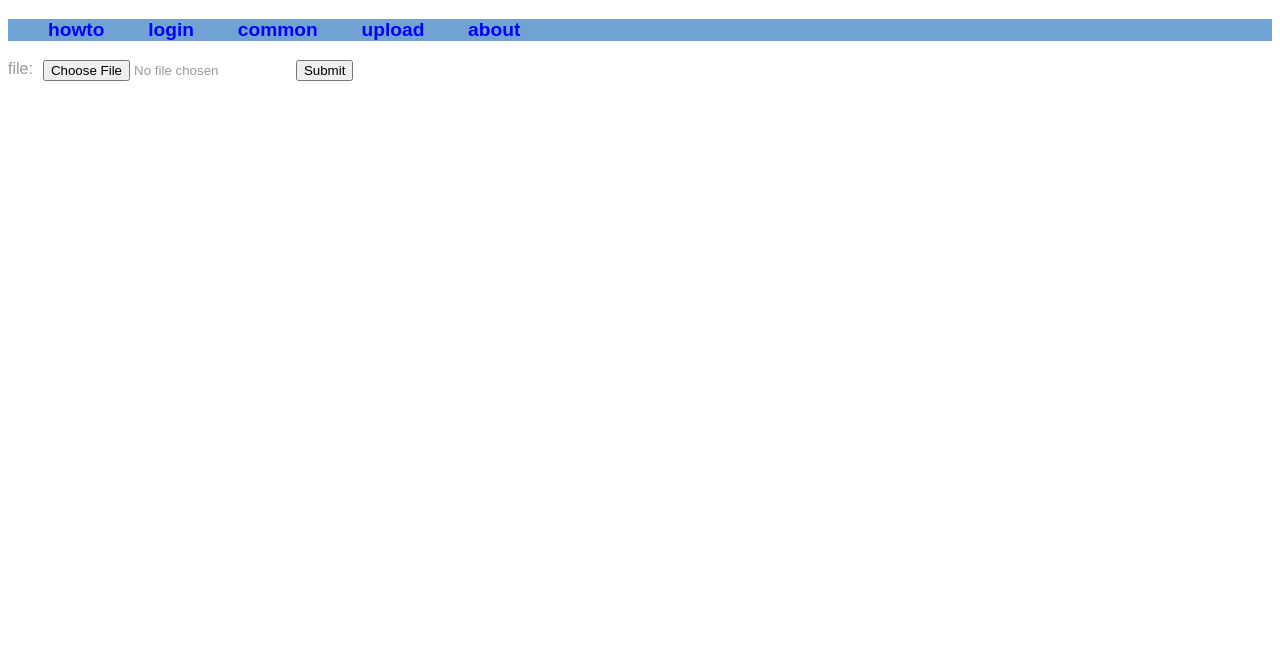
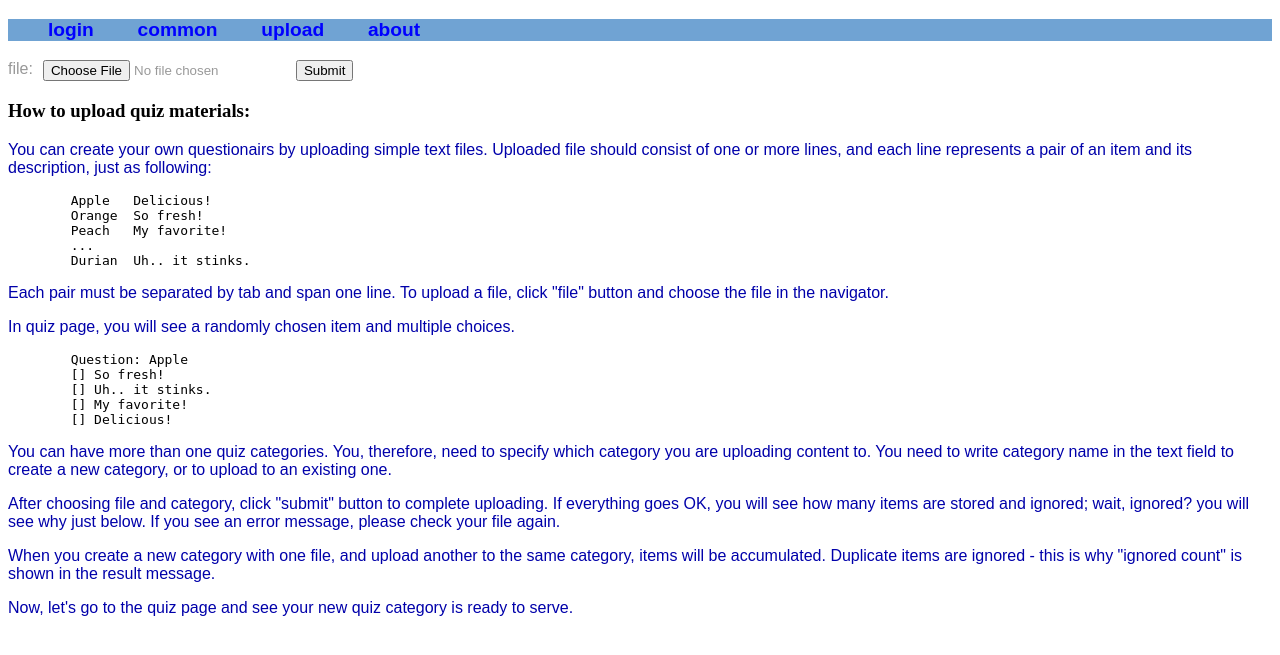
Before and after one commit to kyeru/appengine_flask_code, a Flask app: page /upload/ in a window 1280 px wide. Shown: the top 655 px of the page. Run offline with Flask 2, Linux system fonts and the light colour scheme.

Commit message:
howto page content moved to about and upload pages

```diff
--- a/mymodules/appmain.py
+++ b/mymodules/appmain.py
@@ -34,11 +34,6 @@ def default():
 @app.route('/signin/', methods = ['GET', 'POST'])
 def signin():
     return renderer.under_construction()
-
-# howto
-@app.route('/howto/')
-def howto():
-    return renderer.render_page('howto.html')
 
 # about
 @app.route('/about/')
@@ -80,9 +75,12 @@ def common_type_quiz(category = None):
 @app.route('/yours/<category>/', methods = ['GET', 'POST'])
 def user_defined_quiz(category = None):
     if category == None:
-        return quiz.common_quiz_map()
+        return quiz.user_defined_quiz_map()
     else:
-        return quiz.common_quiz_map()
+        if request.method == 'GET':
+            return quiz.quiz_input(category, False)
+        else:
+            return quiz.evaluate_result(category, False)
 
 @app.route('/grade/')
 @app.route('/grade/<category>/')
--- a/mymodules/quiz.py
+++ b/mymodules/quiz.py
@@ -171,8 +171,12 @@ def common_quiz_map():
                                 categories = common_categories)
 
 def user_defined_quiz_map():
-    # FIXME
-    global common_categories
+    user_categories = ndbi.read_entities(Category,
+                                         0,
+                                         ancestor = current_user())
+    categories = []
+    for category in user_categories:
+        categories.append(category.name)
     return renderer.render_page('quiz_map.html',
                                 categories = user_categories)
 
--- a/mymodules/templates/base.html
+++ b/mymodules/templates/base.html
@@ -19,7 +19,6 @@
 
 <div class="nav">
   <ul class="hlist">
-    <li><a href="/howto"><b>howto</b></a></li>
     {% if not user_id %}
     <li><a href="/login"><b>login</b></a></li>
     {% else %}
--- a/mymodules/templates/file_upload.html
+++ b/mymodules/templates/file_upload.html
@@ -9,4 +9,43 @@
   <div><input type="submit" name="submit" /></div>
 </form>
 
+<h3>
+How to upload quiz materials:
+</h3>
+<p>
+You can create your own questionairs by uploading simple text files. Uploaded file should consist of one or more lines, and each line represents a pair of an item and its description, just as following:
+</p>
+<pre>
+	Apple	Delicious!
+	Orange	So fresh!
+	Peach	My favorite!
+	...
+	Durian	Uh.. it stinks.
+</pre>
+<p>
+Each pair must be separated by tab and span one line. To upload a file, click "file" button and choose the file in the navigator.
+</p>
+<p>
+In quiz page, you will see a randomly chosen item and multiple choices.
+</p>
+<pre>
+	Question: Apple
+	[] So fresh!
+	[] Uh.. it stinks.
+	[] My favorite!
+	[] Delicious!
+</pre>
+<p>
+You can have more than one quiz categories. You, therefore, need to specify which category you are uploading content to. You need to write category name in the text field to create a new category, or to upload to an existing one.
+</p>
+<p>
+After choosing file and category, click "submit" button to complete uploading. If everything goes OK, you will see how many items are stored and ignored; wait, ignored? you will see why just below. If you see an error message, please check your file again.
+</p>
+<p>
+When you create a new category with one file, and upload another to the same category, items will be accumulated. Duplicate items are ignored - this is why "ignored count" is shown in the result message.
+</p>
+<p>
+Now, let's go to the quiz page and see your new quiz category is ready to serve.
+</p>
+
 {% endblock %}
```
Also changed, not shown: mymodules/templates/about.html (+13 -3 lines), mymodules/templates/howto.html (deleted, +0 -47 lines).
